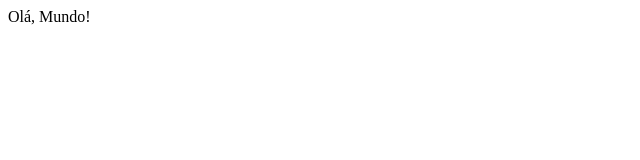
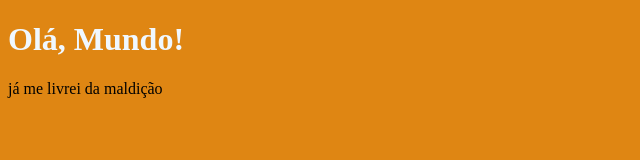
Before and after one commit to huelden/JavaScrip, a plain HTML site: page aula04/ex001.html in a window 1280 px wide. Shown: the whole page, without its empty margins (0-640 px from the left). Drawn offline with Linux system fonts and the light colour scheme.

Commit message:
primeio comando em js

```diff
--- a/aula04/ex001.html
+++ b/aula04/ex001.html
@@ -4,8 +4,20 @@
     <meta charset="UTF-8">
     <meta name="viewport" content="width=device-width, initial-scale=1.0">
     <title>Meu primeiro programa...</title>
+    <style>
+        body {
+            background-color: rgb(223, 134, 19);
+        }
+        h1{
+            color: aliceblue;
+        }
+    </style>
 </head>
 <body>
-    Olá, Mundo!
+    <h1>Olá, Mundo!</h1>
+    <p> já me livrei da maldição</p>
+    <script>
+        window.alert('Minha primeira mensagem')
+    </script>
 </body>
 </html>
```
